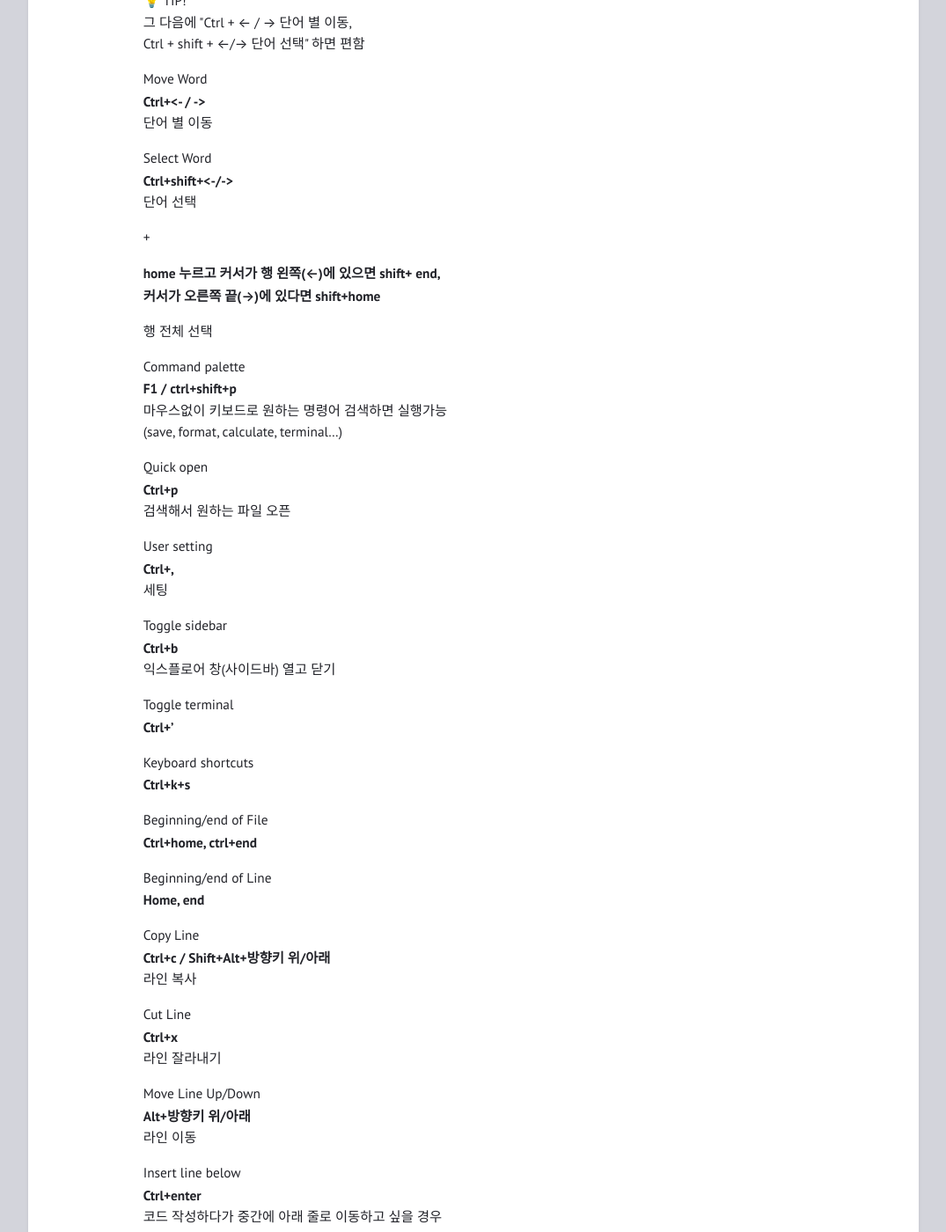
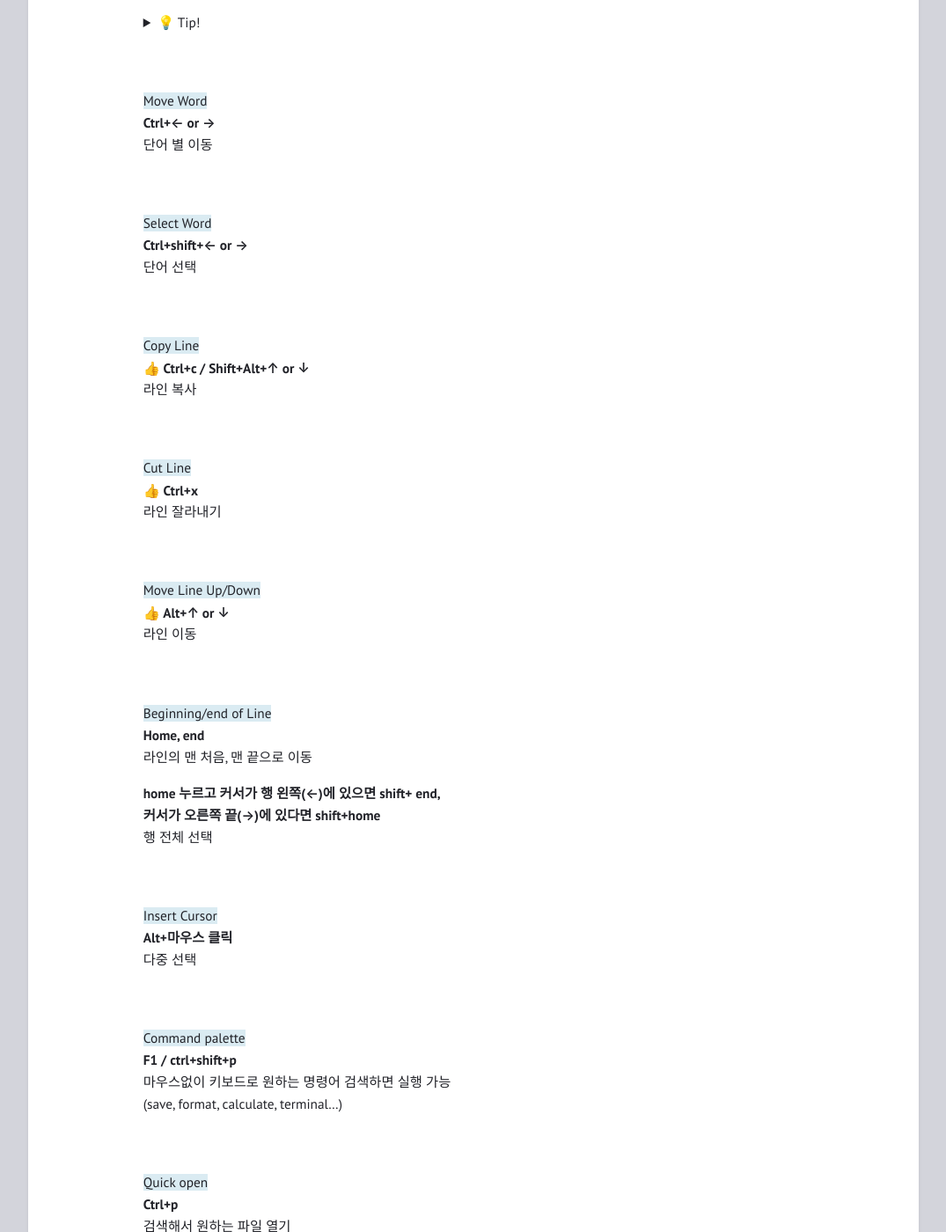
Before and after one commit to feb-dain/feb-dain.github.io, a Jekyll site: the page built from _posts/2022-09-14-vs-code-shortcuts-and-extensions.md, in a window 1280 px wide and 1400 px high, scrolled down 446 px. Shown: the whole window at 88% size, without its empty margins (102-1177 px from the left). Built offline with Jekyll 4.4.1, drawn with Linux system fonts in a browser that asks for light colours; comment, search, counter and statistics services are not loaded; some of the changed text lies outside the part shown.

Commit message:
Update 2022-09-14-vs-code-shortcuts-and-extensions.md

```diff
--- a/_posts/2022-09-14-vs-code-shortcuts-and-extensions.md
+++ b/_posts/2022-09-14-vs-code-shortcuts-and-extensions.md
@@ -1,18 +1,20 @@
 ---
 title:  "VS code 유용한 단축키와 익스텐션 "
 layout: post
-tags: vscode
+tags: vs-code
 ---
 
-<span style="background:skyblue"> Multi Selection </span> <br>
-**👍Ctrl+d**<br>
+<span style="background:#daebf2;"> Multi Selection </span> <br>
+**👍 Ctrl+d**<br>
 한 단어를 선택하고 ctrl+d 반복적으로 눌러주면 중복 단어 자동으로 모두 선택됨 => 간단 삭제, 수정가능
+<br>
+<br>
 
-<span style="background:skyblue"> Column (box) selection </span> <br>
+<span style="background:#daebf2;"> Column (box) selection </span> <br>
 **Ctrl+Shift+alt+↑ or ↓**<br>
 
 **블럭으로 전체 선택-> Shift+alt+드래그** <br>
-: 해당 블럭 끝에 커서 생성
+해당 블럭 끝에 커서 생성
 
 
 
@@ -22,78 +24,115 @@ tags: vscode
 
 
 
-<aside>
-💡 TIP!<br>
-그 다음에 "Ctrl + ← / → 단어 별 이동,<br>
-Ctrl + shift + ←/→ 단어 선택" 하면 편함<br>
-</aside>
+<details>
+<summary>💡 Tip!</summary>
+<div markdown="2">
+그 다음에 "Ctrl + ← or → 단어 별 이동,<br>
+Ctrl + shift + ← or → 단어 선택" 하면 편함<br>
+</div>
+</details>
 
 
 
-Move Word<br>
-**Ctrl+<- / ->**<br>
+<br>
+<br>
+<span style="background:#daebf2;"> Move Word </span><br>
+**Ctrl+← or →**<br>
 단어 별 이동<br>
+<br>
+<br>
 
-Select Word<br>
-**Ctrl+shift+<-/->**<br>
-단어 선택
+<span style="background:#daebf2;"> Select Word</span><br>
+**Ctrl+shift+← or →**<br>
+단어 선택<br>
+<br>
+<br>
 
-+
+<span style="background:#daebf2;"> Copy Line </span><br>
+**👍 Ctrl+c / Shift+Alt+↑ or ↓**<br>
+라인 복사<br>
+<br>
+<br>
+
+<span style="background:#daebf2;"> Cut Line </span><br>
+**👍 Ctrl+x**<br>
+라인 잘라내기<br>
+<br>
+<br>
+
+<span style="background:#daebf2;"> Move Line Up/Down </span><br>
+**👍 Alt+↑ or ↓**<br>
+라인 이동<br>
+<br>
+<br>
+
+<span style="background:#daebf2;"> Beginning/end of Line </span><br>
+**Home, end**<br>
+라인의 맨 처음, 맨 끝으로 이동<br>
 
 **home 누르고 커서가 행 왼쪽(←)에 있으면 shift+ end,<br>
  커서가 오른쪽 끝(→)에 있다면 shift+home**<br>
+행 전체 선택<br>
+<br>
+<br>
 
-행 전체 선택<br>
+<span style="background:#daebf2;"> Insert Cursor </span><br>
+**Alt+마우스 클릭**<br>
+다중 선택<br>
+<br>
+<br>
 
-Command palette<br>
+<span style="background:#daebf2;"> Command palette </span><br>
 **F1 / ctrl+shift+p**<br>
-마우스없이 키보드로 원하는 명령어 검색하면 실행가능<br>
+마우스없이 키보드로 원하는 명령어 검색하면 실행 가능<br>
 (save, format, calculate, terminal...)<br>
+<br>
+<br>
 
-Quick open<br>
+<span style="background:#daebf2;"> Quick open </span><br>
 **Ctrl+p**<br>
-검색해서 원하는 파일 오픈<br>
+검색해서 원하는 파일 열기<br>
+<br>
+<br>
 
-User setting<br>
+<span style="background:#daebf2;"> User setting </span><br>
 **Ctrl+,**<br>
-세팅<br>
+세팅 열기<br>
+<br>
+<br>
 
-Toggle sidebar<br>
+<span style="background:#daebf2;"> Toggle sidebar </span><br>
 **Ctrl+b**<br>
-익스플로어 창(사이드바) 열고 닫기<br>
+사이드바 열고 닫기<br>
+<br>
+<br>
 
-Toggle terminal<br>
+<span style="background:#daebf2;"> Toggle terminal </span><br>
 **Ctrl+'**<br>
+터미널 열고 닫기<br>
+<br>
+<br>
 
-Keyboard shortcuts<br>
+<span style="background:#daebf2;"> Keyboard shortcuts </span><br>
 **Ctrl+k+s**<br>
+키보드 단축키 설정
+<br>
+<br>
 
-Beginning/end of File<br>
+<span style="background:#daebf2;"> Beginning/end of File </span><br>
 **Ctrl+home, ctrl+end**<br>
+파일의 맨 처음, 맨 끝으로 이동
+<br>
+<br>
 
-Beginning/end of Line<br>
-**Home, end**<br>
-
-Copy Line<br>
-**Ctrl+c / Shift+Alt+방향키 위/아래**<br>
-라인 복사<br>
-
-Cut Line<br>
-**Ctrl+x**<br>
-라인 잘라내기<br>
-
-Move Line Up/Down<br>
-**Alt+방향키 위/아래**<br>
-라인 이동<br>
-
-Insert line below<br>
+<span style="background:#daebf2;"> Insert line below </span><br>
 **Ctrl+enter**<br>
 코드 작성하다가 중간에 아래 줄로 이동하고 싶을 경우<br>
+<br>
+<br>
 
-Undo last Cursor<br>
+<span style="background:#daebf2;"> Undo last Cursor </span><br>
 **Ctrl+u**<br>
 이전에 있었던 커서로 이동<br>
-
-Insert Cursor<br>
-**Alt+마우스 클릭**<br>
-다중선택<br>
+<br>
+<br>
```
